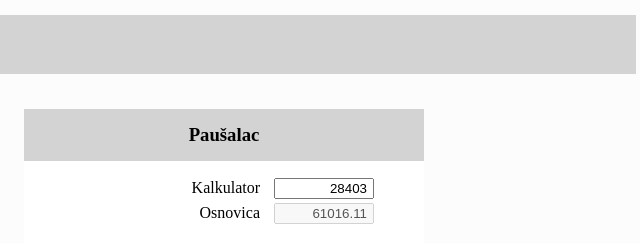
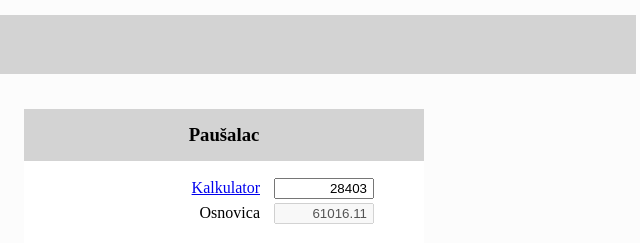
Before and after one commit to mltn/uporedni-kalkulator, a plain HTML site: page index.html in a window 1280 px wide. Shown: the top 243 px of the page, 636-1276 px from the left. Drawn offline with Linux system fonts and the light colour scheme.

Commit message:
Update index.html

```diff
--- a/index.html
+++ b/index.html
@@ -212,7 +212,8 @@
 					` : '') +
 					(pidObj.title === 'Paušalac' ? `
 						<div class="label-input">
-							<label>Kalkulator</label>
+							<label><a target="_blank" href="https://eporezi.purs.gov.rs/kalkulator-pausalnog-poreza-i-doprinosa.html">
+								Kalkulator</a></label>
 							<input type="text" id="pausal-kalkulator" value="${format(pausalKalkulator)}" />
 						</div>
 					` : '') +
```
